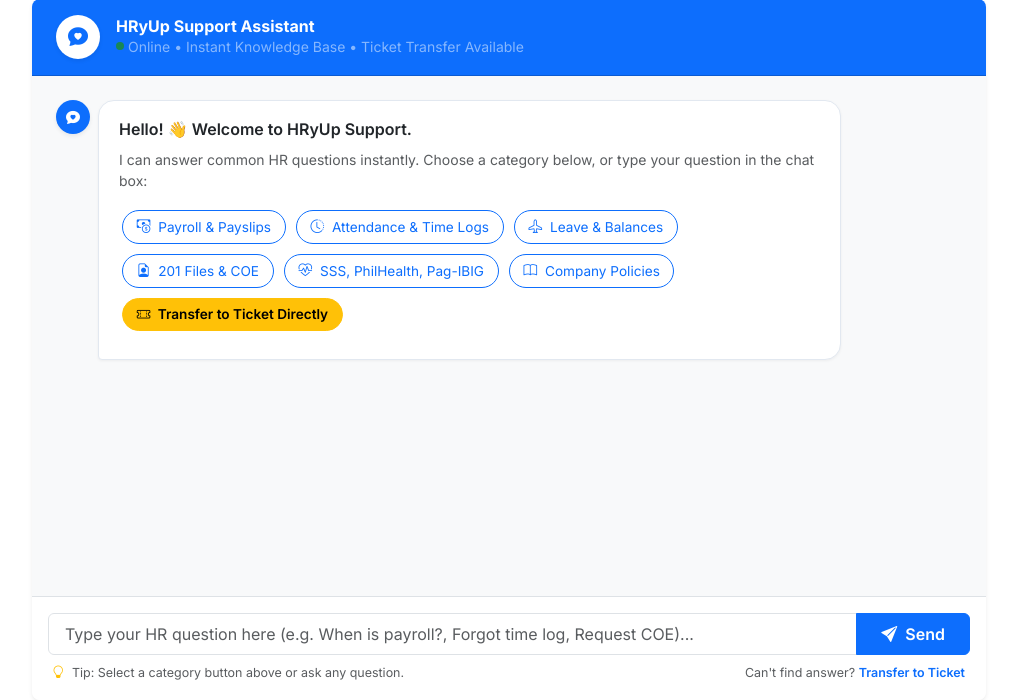
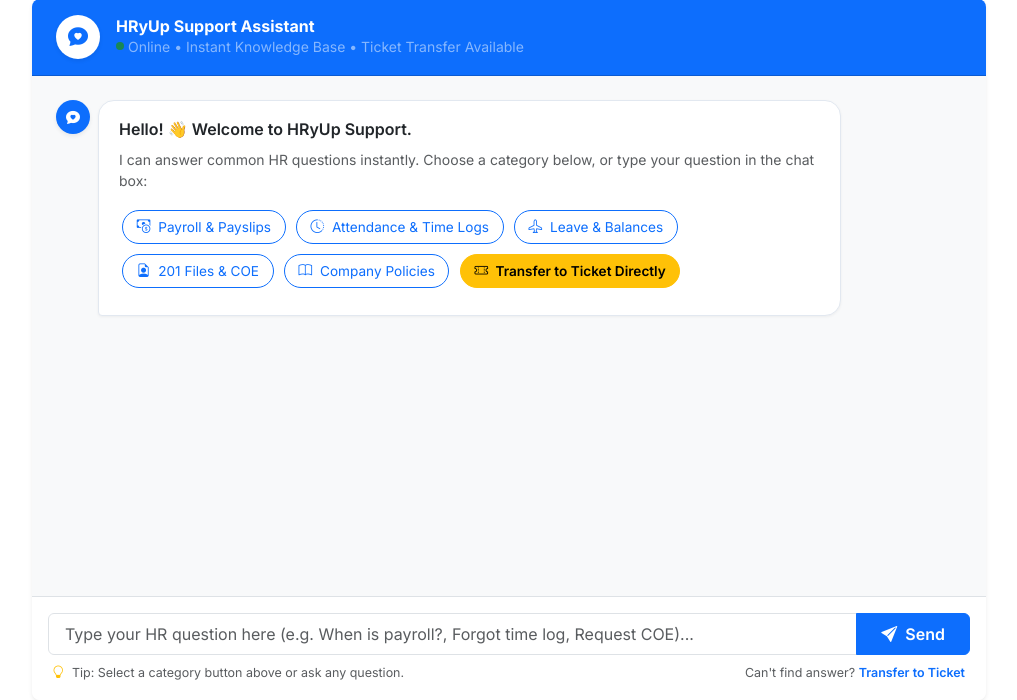
Before and after one commit to Jaycee041305/hryup-platform, a Django app: page /helpdesk/submit/ in a window 1280 px wide. Shown: the part 257-957 px from the top of the page, without its empty margins (131-1148 px from the left). Run offline with Django 5.2, Linux system fonts and the light colour scheme; the visitor is signed in with stand-in values (Sample User, id 1); data that the repository does not hold is empty.

Commit message:
Remove SSS PhilHealth Pag-IBIG category from helpdesk chatbot and forms

```diff
--- a/helpdesk/forms.py
+++ b/helpdesk/forms.py
@@ -10,7 +10,6 @@ class TicketForm(forms.ModelForm):
         ('Attendance & Time Logs', 'Attendance & Time Logs'),
         ('Leave Request & Balances', 'Leave Request & Balances'),
         ('201 File & Employment Records', '201 File & Employment Records'),
-        ('Benefits & Government Contributions', 'Benefits & Government Contributions (SSS/PhilHealth/Pag-IBIG)'),
         ('IT', 'IT / Technical Support'),
         ('Company Policy & Guidelines', 'Company Policy & Guidelines'),
         ('Account & Login Assistance', 'Account & Login Assistance'),
--- a/templates/helpdesk/ticket_form.html
+++ b/templates/helpdesk/ticket_form.html
@@ -290,21 +290,7 @@ const FAQ_DATA = {
             },
             {
                 q: "What documents belong in my 201 file?",
-                a: "Your 201 file stores your employment contract, resume, government IDs (SSS, PhilHealth, Pag-IBIG, TIN), medical certificates, and performance records. You can upload documents under 'My Documents'."
-            }
-        ]
-    },
-    benefits: {
-        title: "Benefits & Government (SSS/PhilHealth/Pag-IBIG)",
-        icon: "bi-heart-pulse",
-        questions: [
-            {
-                q: "How do I update my SSS, PhilHealth, or Pag-IBIG numbers?",
-                a: "Please upload your official Member Data Record (MDR) or E-1/registration form in 'My Documents', or submit an HR ticket below with your updated government numbers."
-            },
-            {
-                q: "How do I file for SSS Sickness or Maternity Benefit?",
-                a: "Notify HR as soon as possible with your SSS Sickness Notification form and doctor's medical certificate. Our HR team will submit the reimbursement claim to SSS."
+                a: "Your 201 file stores your employment contract, resume, government IDs, medical certificates, and performance records. You can upload documents under 'My Documents'."
             }
         ]
     },
@@ -336,8 +322,6 @@ const KEYWORD_MAP = [
     { keywords: ['emergency leave', 'short notice', 'medical certificate'], category: 'Leave Request & Balances', answer: FAQ_DATA.leave.questions[2].a },
     { keywords: ['coe', 'certificate of employment', 'employment cert', 'certificate'], category: '201 File & Employment Records', answer: FAQ_DATA.documents.questions[0].a },
     { keywords: ['201 file', 'contract', 'requirements', 'resume'], category: '201 File & Employment Records', answer: FAQ_DATA.documents.questions[1].a },
-    { keywords: ['sss', 'philhealth', 'pag-ibig', 'pagibig', 'tin', 'government id', 'mdr'], category: 'Benefits & Government Contributions', answer: FAQ_DATA.benefits.questions[0].a },
-    { keywords: ['maternity', 'sickness benefit', 'paternity'], category: 'Benefits & Government Contributions', answer: FAQ_DATA.benefits.questions[1].a },
     { keywords: ['handbook', 'code of conduct', 'policy', 'rules'], category: 'Company Policy & Guidelines', answer: FAQ_DATA.policies.questions[0].a },
     { keywords: ['dress code', 'attire', 'office hours', 'schedule'], category: 'Company Policy & Guidelines', answer: FAQ_DATA.policies.questions[1].a }
 ];
@@ -425,9 +409,6 @@ function renderWelcomeMessage() {
             </button>
             <button type="button" class="btn btn-outline-primary btn-sm chat-action-btn" onclick="selectCategory('documents')">
                 <i class="bi bi-file-earmark-person me-1"></i> 201 Files & COE
-            </button>
-            <button type="button" class="btn btn-outline-primary btn-sm chat-action-btn" onclick="selectCategory('benefits')">
-                <i class="bi bi-heart-pulse me-1"></i> SSS, PhilHealth, Pag-IBIG
             </button>
             <button type="button" class="btn btn-outline-primary btn-sm chat-action-btn" onclick="selectCategory('policies')">
                 <i class="bi bi-book me-1"></i> Company Policies
@@ -604,7 +585,6 @@ function promptManualTicket(category = 'General HR Inquiry', initialQuery = '')
                         <option value="Attendance & Time Logs" ${category.includes('Attendance') ? 'selected' : ''}>Attendance & Time Logs</option>
                         <option value="Leave Request & Balances" ${category.includes('Leave') ? 'selected' : ''}>Leave Request & Balances</option>
                         <option value="201 File & Employment Records" ${category.includes('201') || category.includes('Document') ? 'selected' : ''}>201 File & Employment Records</option>
-                        <option value="Benefits & Government Contributions" ${category.includes('Benefits') || category.includes('SSS') ? 'selected' : ''}>Benefits & Government Contributions</option>
                         <option value="IT" ${category.includes('IT') ? 'selected' : ''}>IT / Technical Support</option>
                         <option value="Company Policy & Guidelines" ${category.includes('Policy') ? 'selected' : ''}>Company Policy & Guidelines</option>
                         <option value="Account & Login Assistance">Account & Login Assistance</option>
```
